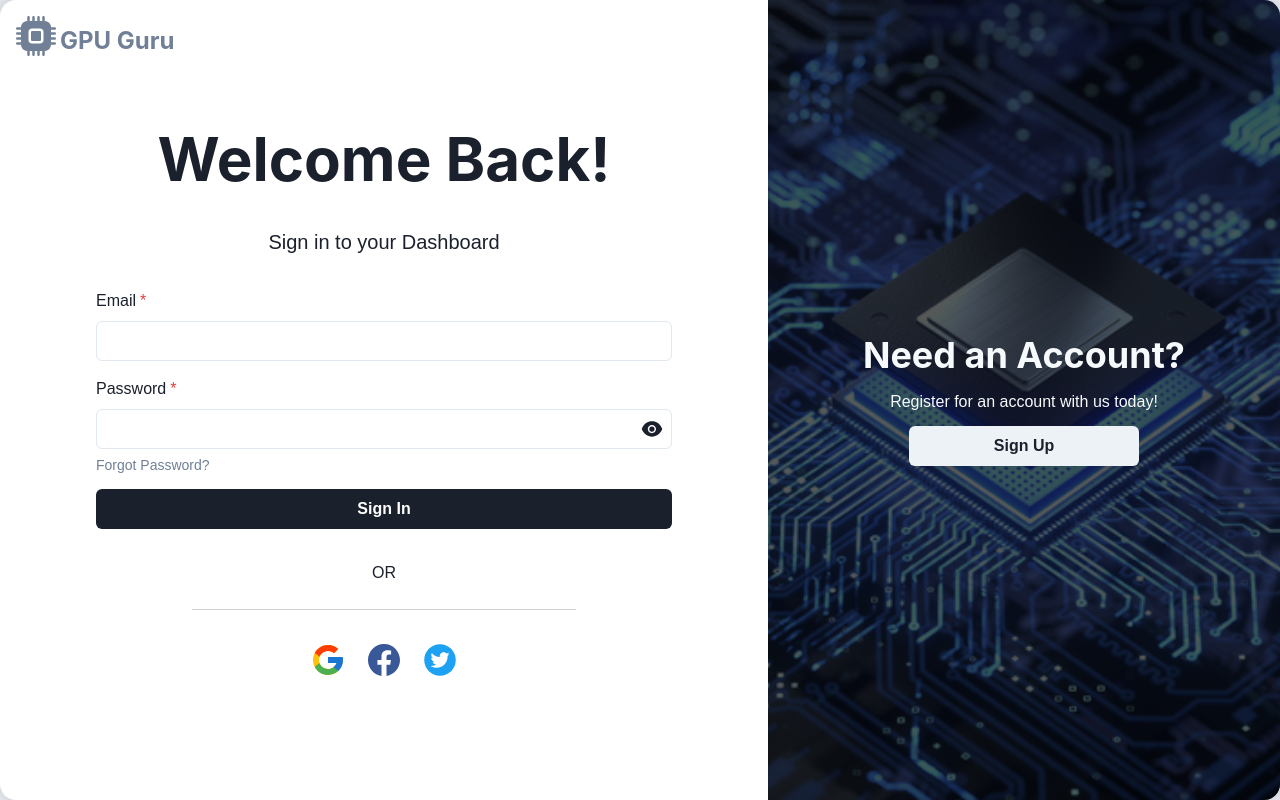
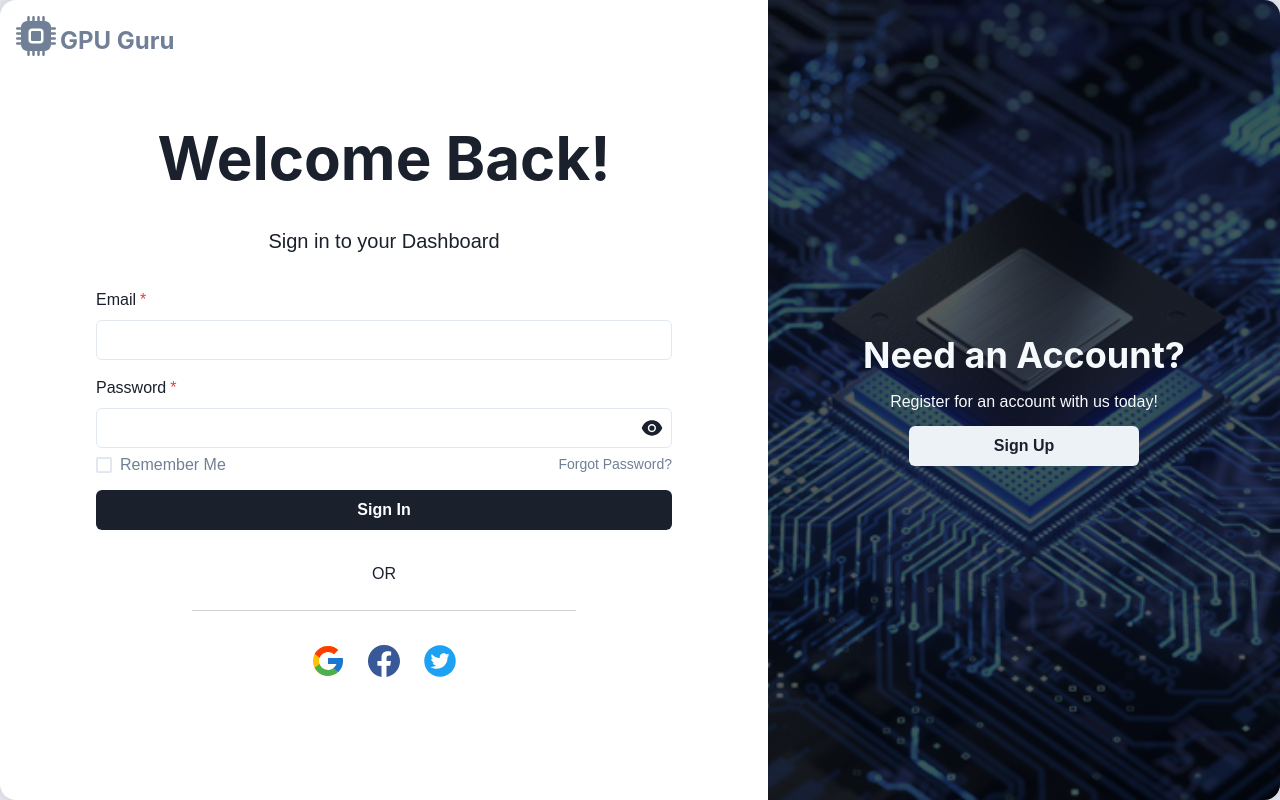
Before and after one commit to t-fisher98/gpu-guru-react, a React (Create React App) app: page / in a window 1280 px wide. Built offline with nearby package versions, Linux system fonts and the light colour scheme.

Commit message:
Added remember me and styling to Login.js

```diff
--- a/src/pages/login/LoginPage.js
+++ b/src/pages/login/LoginPage.js
@@ -17,10 +17,12 @@ import {
   Input,
   InputRightElement,
   FormHelperText,
+  Checkbox,
   Button,
   Heading,
   Text,
   HStack,
+  VStack,
   Link,
   IconButton,
   Box,
@@ -102,11 +104,12 @@ function LoginPage() {
             Sign in to your Dashboard
           </Text>
           <FormStyles method="POST" onSubmit={onSignInRequest}>
-            <FormControl isRequired={emailHasValue} mb="1rem">
+            <VStack spacing={4}>
+              <FormControl isRequired={emailHasValue}>
                 <FormLabel>Email</FormLabel>
                 <Input onChange={onInputChange} type="email" required></Input>
               </FormControl>
-            <FormControl isRequired={passwordHasValue} mb="1rem">
+              <FormControl isRequired={passwordHasValue}>
                 <FormLabel>Password</FormLabel>
                 <InputGroup>
                   <Input
@@ -124,10 +127,12 @@ function LoginPage() {
                   />
                 </InputGroup>
                 <FormHelperText>
+                  <Flex justifyContent="space-between">
+                    <Checkbox>Remember Me</Checkbox>
                     <Link>Forgot Password?</Link>
+                  </Flex>
                 </FormHelperText>
               </FormControl>
-            <Center>
               <FormControl>
                 <Button
                   type="submit"
@@ -139,7 +144,7 @@ function LoginPage() {
                   Sign In
                 </Button>
               </FormControl>
-            </Center>
+            </VStack>
           </FormStyles>
           <Center
             width="50%"
```
Lines whose indentation alone changed are shown as unchanged.
